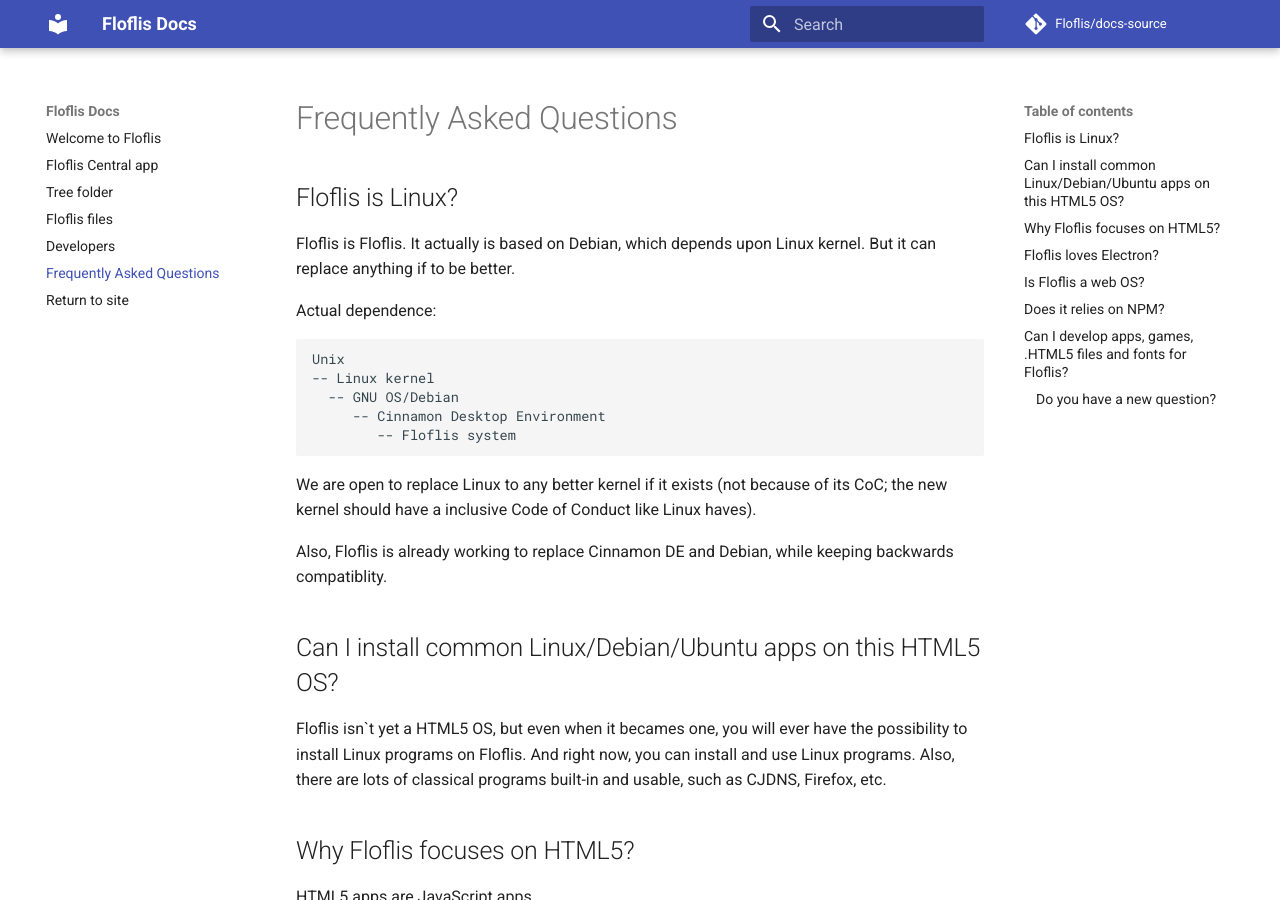
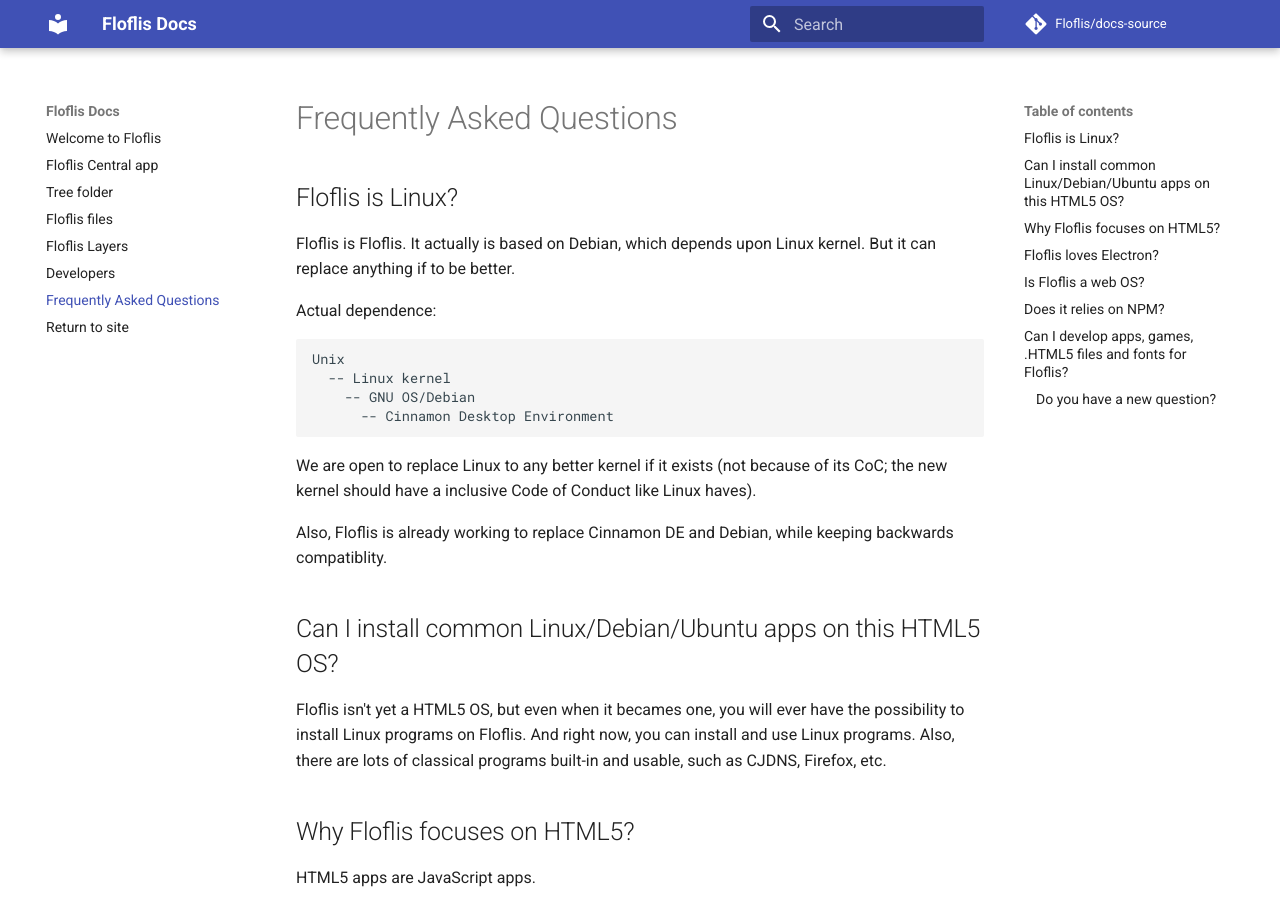
Before and after one commit to Floflis/docs-source, an MkDocs documentation site: the page built from docs/faq.md, in a window 1280 px wide and 900 px high. Built offline with MkDocs 1.6.1 and Material for MkDocs 9.7.7, drawn with Linux system fonts in a browser that asks for light colours; comment, search, counter and statistics services are not loaded.

Commit message:
Updated FAQ

````diff
--- a/docs/faq.md
+++ b/docs/faq.md
@@ -7,10 +7,9 @@ Actual dependence:
 
 ```
 Unix
--- Linux kernel
-  -- GNU OS/Debian
-     -- Cinnamon Desktop Environment
-        -- Floflis system
+  -- Linux kernel
+    -- GNU OS/Debian
+      -- Cinnamon Desktop Environment
 ```
 
 We are open to replace Linux to any better kernel if it exists (not because of its CoC; the new kernel should have a inclusive Code of Conduct like Linux haves).
@@ -19,7 +18,7 @@ Also, Floflis is already working to replace Cinnamon DE and Debian, while keepin
 
 ## Can I install common Linux/Debian/Ubuntu apps on this HTML5 OS?
 
-Floflis isn`t yet a HTML5 OS, but even when it becames one, you will ever have the possibility to install Linux programs on Floflis. And right now, you can install and use Linux programs. Also, there are lots of classical programs built-in and usable, such as CJDNS, Firefox, etc.
+Floflis isn't yet a HTML5 OS, but even when it becames one, you will ever have the possibility to install Linux programs on Floflis. And right now, you can install and use Linux programs. Also, there are lots of classical programs built-in and usable, such as CJDNS, Firefox, etc.
 
 ## Why Floflis focuses on HTML5?
 
--- a/mkdocs.yml
+++ b/mkdocs.yml
@@ -46,6 +46,7 @@ nav:
     - Floflis Central app: flofliscentral.md
     - Tree folder: treefolder.md
     - Floflis files: floflisfiles.md
+    - Floflis Layers: layers.md
     - Developers: dev.md
     - Frequently Asked Questions: faq.md
     - Return to site: https://floflis.github.io/
````
